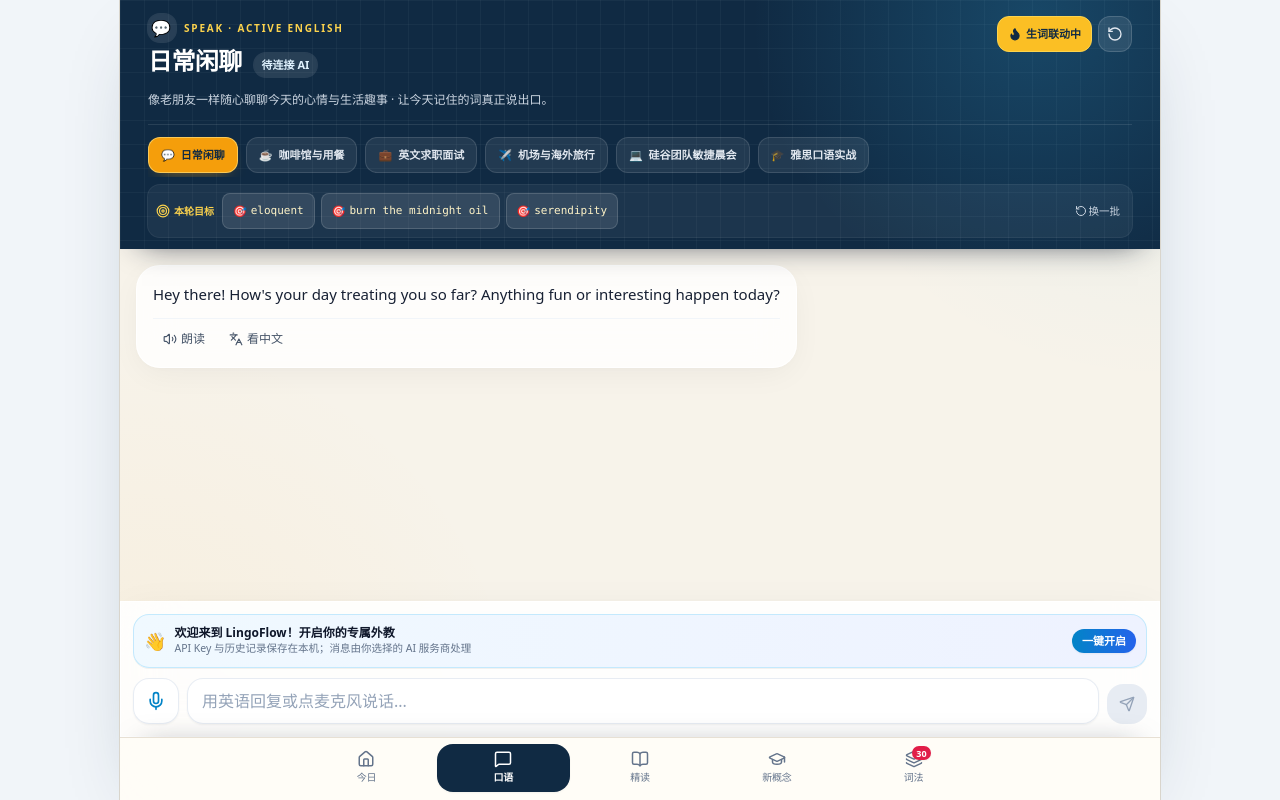
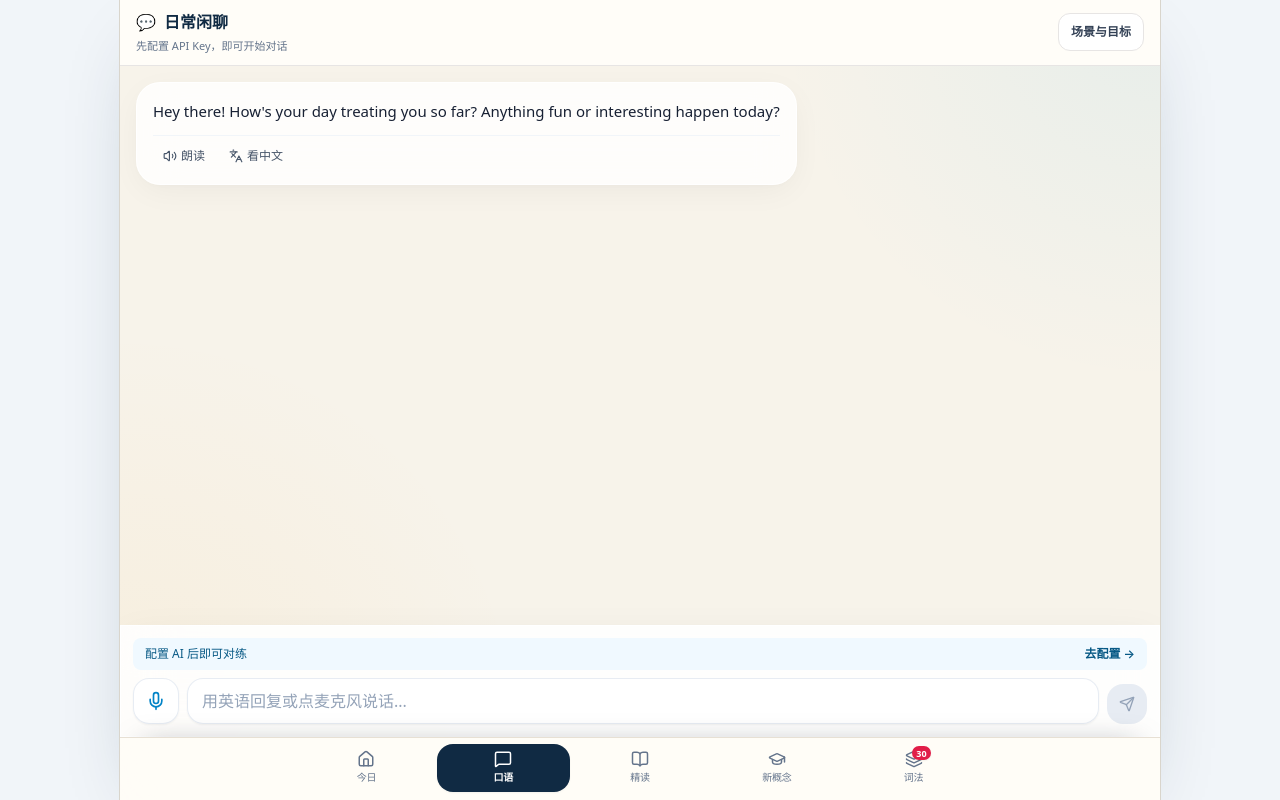
Before and after one commit to tingfeng007/rike, a React (Vite) app: page / in a window 1280 px wide. Both pictures are taken after a click on the button "口语". Built offline with nearby package versions, Linux system fonts and the light colour scheme.

Commit message:
fix: reclaim oral conversation space with compact header

```diff
--- a/src/components/OralCoach.jsx
+++ b/src/components/OralCoach.jsx
@@ -102,6 +102,7 @@ export default function OralCoach({ onNavigateToVocab, intent = null }) {
   const [showQuickKeyModal, setShowQuickKeyModal] = useState(false);
   const [quickKeyInput, setQuickKeyInput] = useState('');
   const [showMicHelp, setShowMicHelp] = useState(false);
+  const [showPracticeOptions, setShowPracticeOptions] = useState(false);
   const [micHelpReason, setMicHelpReason] = useState('unsupported');
 
   // Randomly refresh wanted words
@@ -425,13 +426,18 @@ export default function OralCoach({ onNavigateToVocab, intent = null }) {
   };
 
   return (
-    <div className="study-page flex flex-col h-full">
+    <div className="study-page oral-page flex flex-col h-full min-h-0">
+      <header className="oral-compact-header flex-none flex items-center justify-between gap-3 border-b border-stone-200 bg-[#fffdf8] px-4 py-2.5" style={{ paddingTop: 'max(env(safe-area-inset-top, 0px), 10px)' }}>
+        <div className="min-w-0"><h1 className="truncate text-base font-bold text-[#102a43]"><span className="mr-2" aria-hidden="true">{currentScenario.icon}</span>{currentScenario.name}</h1><p className="mt-1 text-[11px] text-slate-500">{!hasApiKey ? '先配置 API Key，即可开始对话' : practiceWithVocab && wantedWordsList.length ? `目标词 ${wantedWordsList.filter((item) => activatedWords[item.word.toLowerCase()]).length}/${wantedWordsList.length} · 用英语聊一聊` : '用英语聊一聊'}</p></div>
+        <button type="button" onClick={() => setShowPracticeOptions(true)} aria-haspopup="dialog" className="shrink-0 rounded-xl border border-stone-200 bg-white px-3 py-2.5 text-xs font-semibold text-slate-700">场景与目标</button>
+      </header>
+      <BottomSheet open={showPracticeOptions} onClose={() => setShowPracticeOptions(false)} title="口语练习设置" bodyClassName="!p-0" footer={<button type="button" onClick={() => setShowPracticeOptions(false)} className="w-full rounded-xl bg-[#102a43] py-3 text-sm font-semibold text-white">返回对话</button>}>
       <StudyHeader
         eyebrow="SPEAK · ACTIVE ENGLISH"
         title={currentScenario.name}
         description={`${currentScenario.desc} · 让今天记住的词真正说出口。`}
         icon={<span className="text-base">{currentScenario.icon}</span>}
-        status={hasApiKey ? 'AI 已连接' : '待连接 AI'}
+        status={hasApiKey ? 'Key 已配置' : '待配置 Key'}
         actions={(
           <>
             <button
@@ -459,14 +465,14 @@ export default function OralCoach({ onNavigateToVocab, intent = null }) {
           </>
         )}
       >
-        <div className="flex space-x-2 overflow-x-auto pb-1 no-scrollbar text-xs" aria-label="口语练习场景">
+        <div className="grid grid-cols-2 gap-2 text-xs" aria-label="口语练习场景">
           {SCENARIOS.map((sc) => {
             const isActive = sc.id === currentScenario.id;
             return (
               <button
                 type="button"
                 key={sc.id}
-                onClick={() => handleSelectScenario(sc)}
+                onClick={() => { handleSelectScenario(sc); setShowPracticeOptions(false); }}
                 aria-pressed={isActive}
                 className="study-pill tap-lift flex-none flex items-center space-x-1.5 rounded-xl px-3 py-1.5 text-[11px] font-semibold transition-all"
               >
@@ -488,7 +494,7 @@ export default function OralCoach({ onNavigateToVocab, intent = null }) {
                 const isHit = activatedWords[item.word.toLowerCase()];
                 return (
                   <button
-                    key={item.id}
+                    key={item.id || item.word}
                     onClick={() => tts.speak(item.word)}
                     className={`px-2.5 py-1 rounded-lg text-[11px] font-medium border flex items-center gap-1 flex-none transition-all active:scale-95 ${
                       isHit
@@ -514,6 +520,7 @@ export default function OralCoach({ onNavigateToVocab, intent = null }) {
           </div>
         )}
       </StudyHeader>
+      </BottomSheet>
 
       {/* Floating Mission Success Toast */}
       {missionToast && (
@@ -524,7 +531,7 @@ export default function OralCoach({ onNavigateToVocab, intent = null }) {
       )}
 
       {/* Chat Messages List */}
-      <div className="flex-1 overflow-y-auto p-4 space-y-4">
+      <div className="oral-chat flex-1 min-h-0 overflow-y-auto p-4 space-y-4" aria-label="口语对话记录">
         {messages.map((msg) => {
           const isUser = msg.role === 'user';
           const isSpeaking = isSpeakingId === msg.id;
@@ -751,21 +758,7 @@ export default function OralCoach({ onNavigateToVocab, intent = null }) {
       <footer className="flex-none glass-floating-bar border-t border-white/80 p-3 pb-safe z-20">
         {/* Newbie Onboarding Banner when no key is set */}
         {!hasApiKey && (
-          <div className="mb-2.5 p-2.5 bg-gradient-to-r from-sky-50 to-indigo-50 border border-sky-200/80 rounded-2xl flex items-center justify-between shadow-2xs animate-fade-in">
-            <div className="flex items-center gap-2">
-              <span className="text-lg">👋</span>
-              <div>
-                <h4 className="font-bold text-slate-900 text-xs">欢迎来到 LingoFlow！开启你的专属外教</h4>
-                <p className="text-[10.5px] text-slate-500">API Key 与历史记录保存在本机；消息由你选择的 AI 服务商处理</p>
-              </div>
-            </div>
-            <button
-              onClick={() => setShowQuickKeyModal(true)}
-              className="px-2.5 py-1 bg-gradient-to-r from-sky-600 to-blue-600 text-white text-[11px] font-bold rounded-xl shadow-xs active:scale-95 flex-none"
-            >
-              一键开启
-            </button>
-          </div>
+          <button type="button" onClick={() => setShowQuickKeyModal(true)} className="mb-2 flex w-full items-center justify-between gap-2 rounded-lg bg-sky-50 px-3 py-2 text-xs text-sky-800"><span>配置 AI 后即可对练</span><span className="font-semibold">去配置 →</span></button>
         )}
 
         {isRecording && (
@@ -814,6 +807,7 @@ export default function OralCoach({ onNavigateToVocab, intent = null }) {
                 }
               }}
               placeholder="用英语回复或点麦克风说话..."
+              aria-label="输入英语回复"
               className="w-full bg-transparent resize-none outline-hidden text-sm text-slate-800 placeholder-slate-400 max-h-24 py-1.5"
             />
           </div>
```
Also changed, not shown: 1 other file (tests, documents, lock files or other folders).
